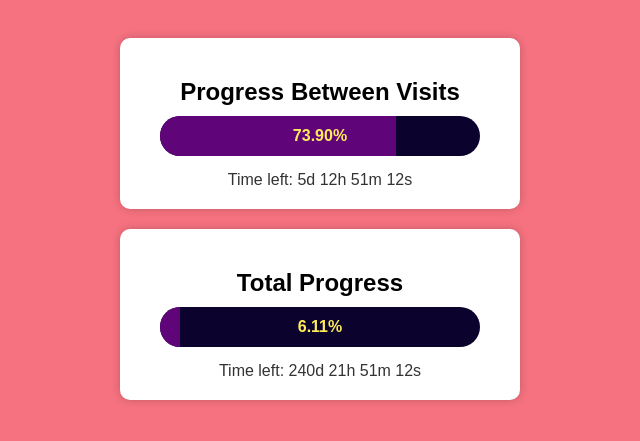
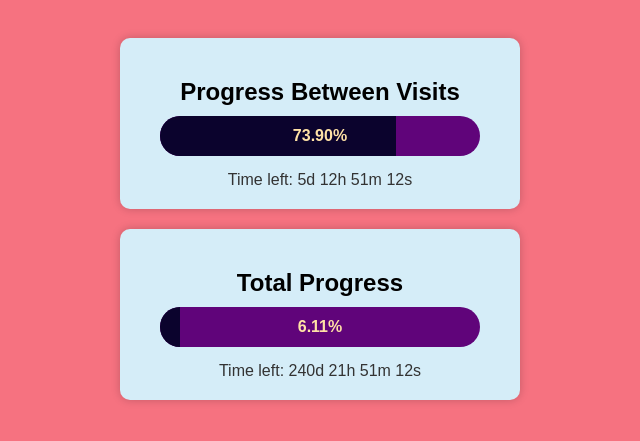
Before and after one commit to OneSpicyItalian/aaron-molly-tracker, a plain HTML site: page index.html in a window 1280 px wide. Shown: the part 251-692 px from the top of the page, without its empty margins (320-960 px from the left). Drawn offline with Linux system fonts and the light colour scheme.

Commit message:
Update index.html

```diff
--- a/index.html
+++ b/index.html
@@ -22,7 +22,7 @@
     }
     .countdown-container {
       text-align: center;
-      background: white;
+      background: #d5edf8;
       padding: 20px 40px;
       border-radius: 10px;
       box-shadow: 0 0 10px rgba(0, 0, 0, 0.2);
@@ -31,14 +31,14 @@
     .progress {
       position: relative;
       height: 40px;
-      background: #0b032d;
+      background: #60047a;
       border-radius: 20px;
       overflow: hidden;
       margin-bottom: 15px;
     }
     .progress-fill {
       height: 100%;
-      background: #60047a;
+      background: #0b032d;
       width: 0%;
       transition: width 0.5s ease;
     }
@@ -52,7 +52,7 @@
       justify-content: center;
       align-items: center;
       font-weight: bold;
-      color: #ffec59;
+      color: #ffe2a6;
     }
     .countdown-text {
       font-size: 16px;
```
